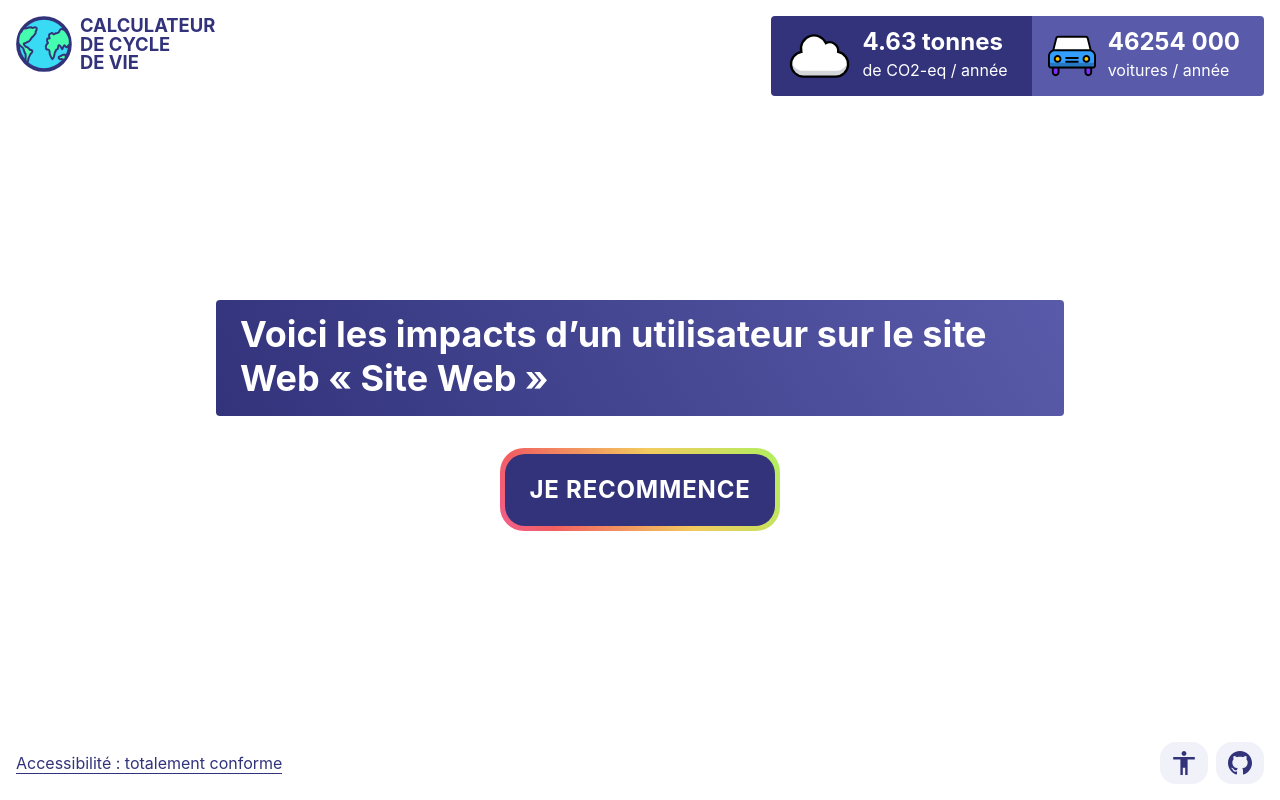
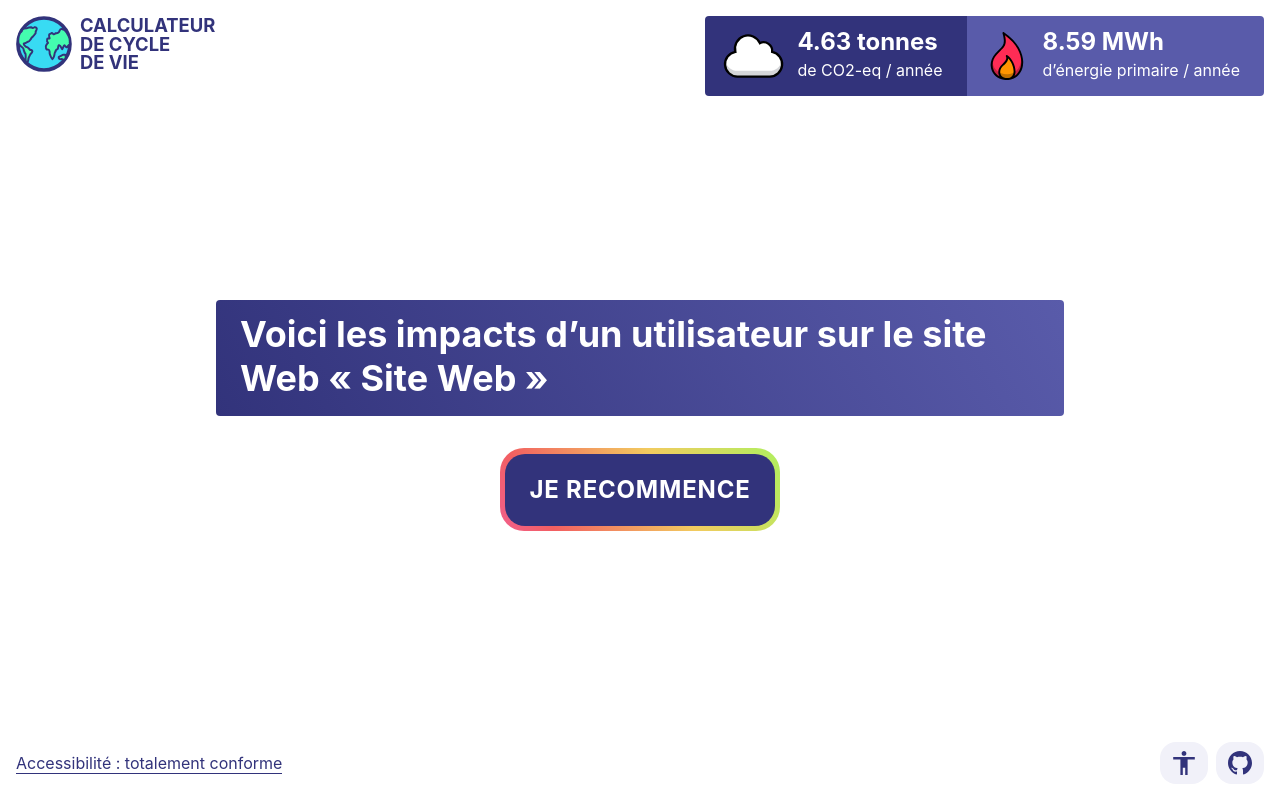
Before and after one commit to adrienloup/lcc, a React (Vite) app: page /lcc/resultat in a window 1280 px wide. Built offline with nearby package versions, Linux system fonts and the light colour scheme.

Commit message:
Initialize lcc project

```diff
--- a/src/components/molecules/Scorebar/Scorebar.tsx
+++ b/src/components/molecules/Scorebar/Scorebar.tsx
@@ -1,7 +1,7 @@
 import { useContext } from 'react'
 import { DataContext } from '../../../contexts/data'
 import gas from '../../../utils/gas'
-import car from '../../../utils/car'
+import energy from '../../../utils/energy'
 import Button from '../Button/Button'
 import './Scorebar.scss'
 
@@ -18,14 +18,11 @@ function Scorebar() {
     data.serverlocated
   )
 
-  const carScore = car(
+  const energyScore = energy(
     data.user,
     data.duration,
-    data.userlocated,
     data.mobile,
-    data.page,
-    data.server,
-    data.serverlocated
+    data.server
   )
 
   return (
@@ -42,10 +39,10 @@ function Scorebar() {
       />
       <Button
         cssClass='score-car'
-        icon='car'
-        label={`<strong>${carScore}&nbsp;000</strong> voitures / année`}
-        ariaLabel={`Afficher l’explication du score de ${carScore} 000 voitures par année`}
-        to='/lcc/documentation/gaz-a-effet-de-serre'
+        icon='energy'
+        label={`<strong>${(energyScore / 1000).toFixed(2)}&nbsp;MWh</strong> d’énergie primaire / année`}
+        ariaLabel={`Afficher l’explication du score de ${(energyScore / 1000).toFixed(2)} MWh d’énergie primaire par année`}
+        to='/lcc/documentation/energie-primaire'
       />
     </nav>
   )
```
